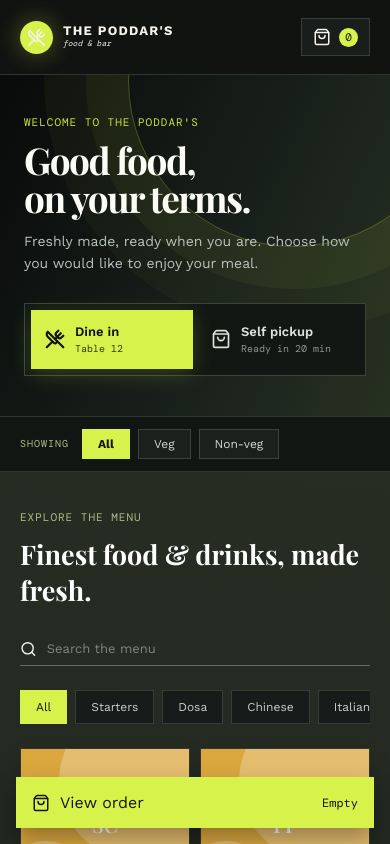
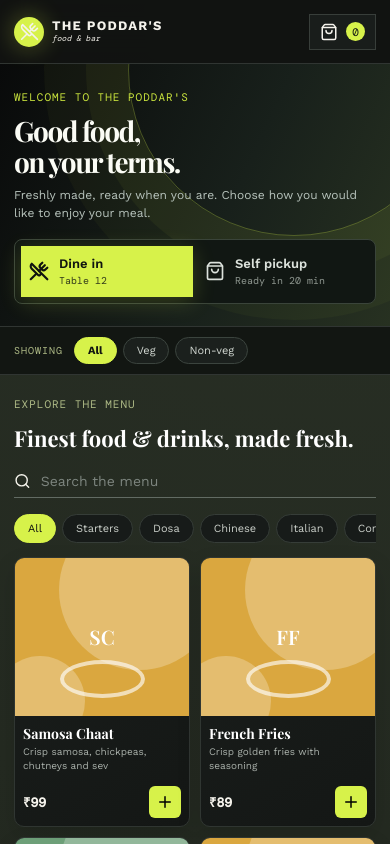
Before and after one commit to Aaravpoddar/poddars-food-and-bar, a React (Vite) app: page / in a window 390 px wide. Shown: the top 844 px of the page. Built offline with nearby package versions, Linux system fonts and the light colour scheme.

Commit message:
Optimize for mobile access, network hosting, and touch UI

```diff
--- a/index.html
+++ b/index.html
@@ -3,7 +3,10 @@
   <head>
     <meta charset="UTF-8" />
 
-    <meta name="viewport" content="width=device-width, initial-scale=1.0" />
+    <meta name="viewport" content="width=device-width, initial-scale=1.0, maximum-scale=1.0, user-scalable=no, viewport-fit=cover" />
+    <meta name="theme-color" content="#101211" />
+    <meta name="apple-mobile-web-app-capable" content="yes" />
+    <meta name="apple-mobile-web-app-status-bar-style" content="black-translucent" />
 
     <title>The Poddar's</title>
   </head>
--- a/server.js
+++ b/server.js
@@ -1,11 +1,71 @@
 import { createServer } from 'node:http';
-import { mkdir, readFile, writeFile } from 'node:fs/promises';
-import { dirname, join } from 'node:path';
+import { mkdir, readFile, writeFile, stat } from 'node:fs/promises';
+import { dirname, join, extname } from 'node:path';
 import { fileURLToPath } from 'node:url';
+import { networkInterfaces } from 'node:os';
 
 const rootDirectory = dirname(fileURLToPath(import.meta.url));
+const distDirectory = join(rootDirectory, 'dist');
 const ordersFile = join(rootDirectory, 'data', 'orders.json');
 const port = 3002;
+
+const mimeTypes = {
+  '.html': 'text/html; charset=utf-8',
+  '.js': 'application/javascript; charset=utf-8',
+  '.mjs': 'application/javascript; charset=utf-8',
+  '.css': 'text/css; charset=utf-8',
+  '.json': 'application/json; charset=utf-8',
+  '.png': 'image/png',
+  '.jpg': 'image/jpeg',
+  '.jpeg': 'image/jpeg',
+  '.gif': 'image/gif',
+  '.svg': 'image/svg+xml',
+  '.ico': 'image/x-icon',
+  '.webp': 'image/webp',
+  '.woff': 'font/woff',
+  '.woff2': 'font/woff2',
+  '.ttf': 'font/ttf'
+};
+
+async function serveStaticFile(response, pathname) {
+  let targetPath = join(distDirectory, pathname === '/' ? 'index.html' : pathname);
+  try {
+    const fileStat = await stat(targetPath);
+    if (fileStat.isDirectory()) {
+      targetPath = join(targetPath, 'index.html');
+    }
+    const content = await readFile(targetPath);
+    const ext = extname(targetPath).toLowerCase();
+    const contentType = mimeTypes[ext] || 'application/octet-stream';
+    response.writeHead(200, { 'Content-Type': contentType });
+    return response.end(content);
+  } catch {
+    try {
+      const indexContent = await readFile(join(distDirectory, 'index.html'));
+      response.writeHead(200, { 'Content-Type': 'text/html; charset=utf-8' });
+      return response.end(indexContent);
+    } catch {
+      response.writeHead(404, { 'Content-Type': 'text/html; charset=utf-8' });
+      return response.end(`
+        <h2>The Poddar's - Food & Bar</h2>
+        <p>Please build the frontend using <code>npm run build</code> or run in development mode with <code>npm run dev</code>.</p>
+      `);
+    }
+  }
+}
+
+function getLocalIpAddresses() {
+  const interfaces = networkInterfaces();
+  const addresses = [];
+  for (const name of Object.keys(interfaces)) {
+    for (const iface of interfaces[name] || []) {
+      if (iface.family === 'IPv4' && !iface.internal) {
+        addresses.push(iface.address);
+      }
+    }
+  }
+  return addresses;
+}
 
 // Connected SSE clients for live synchronization
 const sseClients = new Set();
@@ -311,6 +371,11 @@ const server = createServer(async (request, response) => {
       return send(response, 200, { success: true, message: 'Order removed' });
     }
 
+    // Serve Frontend Static Web App for all other routes
+    if (!pathname.startsWith('/api')) {
+      return serveStaticFile(response, pathname);
+    }
+
     return send(response, 404, { error: 'Route not found.' });
   } catch (error) {
     console.error(error);
@@ -318,4 +383,18 @@ const server = createServer(async (request, response) => {
   }
 });
 
-server.listen(port, () => console.log(`Chef & Restaurant API is running at http://localhost:${port}`));
+server.listen(port, '0.0.0.0', () => {
+  const ips = getLocalIpAddresses();
+  console.log(`\n==================================================`);
+  console.log(`🍽️  The Poddar's - Food & Bar Server is Running!`);
+  console.log(`==================================================`);
+  console.log(`➜ Local (This PC):   http://localhost:${port}`);
+  if (ips.length > 0) {
+    ips.forEach(ip => {
+      console.log(`➜ Mobile / Network:  http://${ip}:${port}`);
+    });
+  }
+  console.log(`\n📱 Mobile Access: Connect your phone to the same Wi-Fi`);
+  console.log(`   and open the Mobile URL above in your browser.`);
+  console.log(`==================================================\n`);
+});
--- a/src/main.jsx
+++ b/src/main.jsx
@@ -1416,13 +1416,15 @@ function App() {
           </section>
 
           {/* Mobile Cart Button */}
-          <div className="mobile-cart">
-            <button type="button" onClick={() => setCartOpen(true)}>
-              <ShoppingBag size={18} />
-              <span>View order</span>
-              <b>{count ? formatPrice(total) : 'Empty'}</b>
-            </button>
-          </div>
+          {count > 0 && (
+            <div className="mobile-cart">
+              <button type="button" onClick={() => setCartOpen(true)}>
+                <ShoppingBag size={18} />
+                <span>View order ({count} items)</span>
+                <b>{formatPrice(total)} →</b>
+              </button>
+            </div>
+          )}
 
           {/* Cart Drawer */}
           {cartOpen && (
--- a/src/style.css
+++ b/src/style.css
@@ -201,3 +201,62 @@
 .customer-footer p{margin:0;font-size:12px;color:var(--muted)}
 .staff-access-link{background:transparent;color:#6b766e;font-size:11px;font-family:'DM Mono';display:flex;align-items:center;gap:6px;transition:.2s ease;padding:6px 10px;border-radius:6px;border:1px dashed #303b33}
 .staff-access-link:hover{color:var(--lime);border-color:var(--lime)}
+
+/* Mobile Responsive Optimization & Touch Usability */
+html {
+  -webkit-text-size-adjust: 100%;
+  touch-action: manipulation;
+}
+
+@supports (padding: max(0px)) {
+  body {
+    padding-left: env(safe-area-inset-left, 0px);
+    padding-right: env(safe-area-inset-right, 0px);
+  }
+  header {
+    padding-left: max(16px, env(safe-area-inset-left, 0px));
+    padding-right: max(16px, env(safe-area-inset-right, 0px));
+    padding-top: env(safe-area-inset-top, 0px);
+  }
+}
+
+@media(max-width:768px){
+  header{height:64px;padding:0 14px}
+  .brand{font-size:13px;gap:8px}
+  .brand-mark{width:30px;height:30px}
+  .header-actions{gap:8px}
+  .cart-trigger{height:36px;padding:0 10px}
+  .icon-btn{width:36px;height:36px}
+  .welcome{padding:26px 14px 22px}
+  .welcome h1{font-size:28px;line-height:1.1}
+  .subcopy{font-size:12px;margin-top:8px}
+  .mode-switch{margin-top:16px;border-radius:8px}
+  .mode-switch button{padding:10px 8px;font-size:12px}
+  .diet-filter{padding:10px 14px;gap:6px;-webkit-overflow-scrolling:touch}
+  .diet-filter button{padding:6px 13px;font-size:11px;border-radius:18px}
+  .menu-section{padding:22px 14px 110px}
+  .menu-top h2{font-size:22px}
+  .search{width:100%;margin-top:12px}
+  .search input{font-size:14px}
+  .categories{margin:16px 0 14px;gap:6px;-webkit-overflow-scrolling:touch}
+  .categories button{padding:7px 13px;font-size:11px;border-radius:18px}
+  .grid{grid-template-columns:repeat(2,minmax(0,1fr));gap:10px}
+  .dish{border-radius:10px;overflow:hidden}
+  .dish-info{padding:10px 8px 8px;min-height:110px}
+  .dish h3{font-size:14px;margin-bottom:4px}
+  .dish p{font-size:10px;line-height:1.35;display:-webkit-box;-webkit-line-clamp:2;-webkit-box-orient:vertical;overflow:hidden}
+  .dish-bottom b{font-size:13px}
+  .add{width:32px;height:32px;border-radius:6px}
+  .mobile-cart{display:block;position:fixed;bottom:calc(14px + env(safe-area-inset-bottom, 0px));left:14px;right:14px;z-index:99}
+  .mobile-cart button{width:100%;background:var(--lime);color:#111410;padding:14px 18px;border-radius:12px;display:flex;align-items:center;justify-content:space-between;font-weight:700;font-size:13px;box-shadow:0 10px 28px rgba(0,0,0,0.65)}
+  .mobile-cart button b{font-family:'DM Mono';font-size:14px}
+  .drawer{width:100%;max-width:100%;height:100vh;height:100dvh}
+  .drawer-footer{padding-bottom:calc(24px + env(safe-area-inset-bottom, 0px))}
+  .tracker-card{left:12px;right:12px;bottom:calc(12px + env(safe-area-inset-bottom, 0px));width:auto;max-width:calc(100% - 24px);border-radius:14px}
+  .kds-container{padding:16px 12px 60px}
+}
+
+@media(max-width:380px){
+  .grid{grid-template-columns:1fr;gap:12px}
+  .dish-image{aspect-ratio:1.6}
+}
--- a/vite.config.js
+++ b/vite.config.js
@@ -4,6 +4,8 @@ import react from '@vitejs/plugin-react';
 export default defineConfig({
   plugins: [react()],
   server: {
+    host: '0.0.0.0',
+    port: 5173,
     proxy: {
       '/api': 'http://localhost:3002'
     }
```
